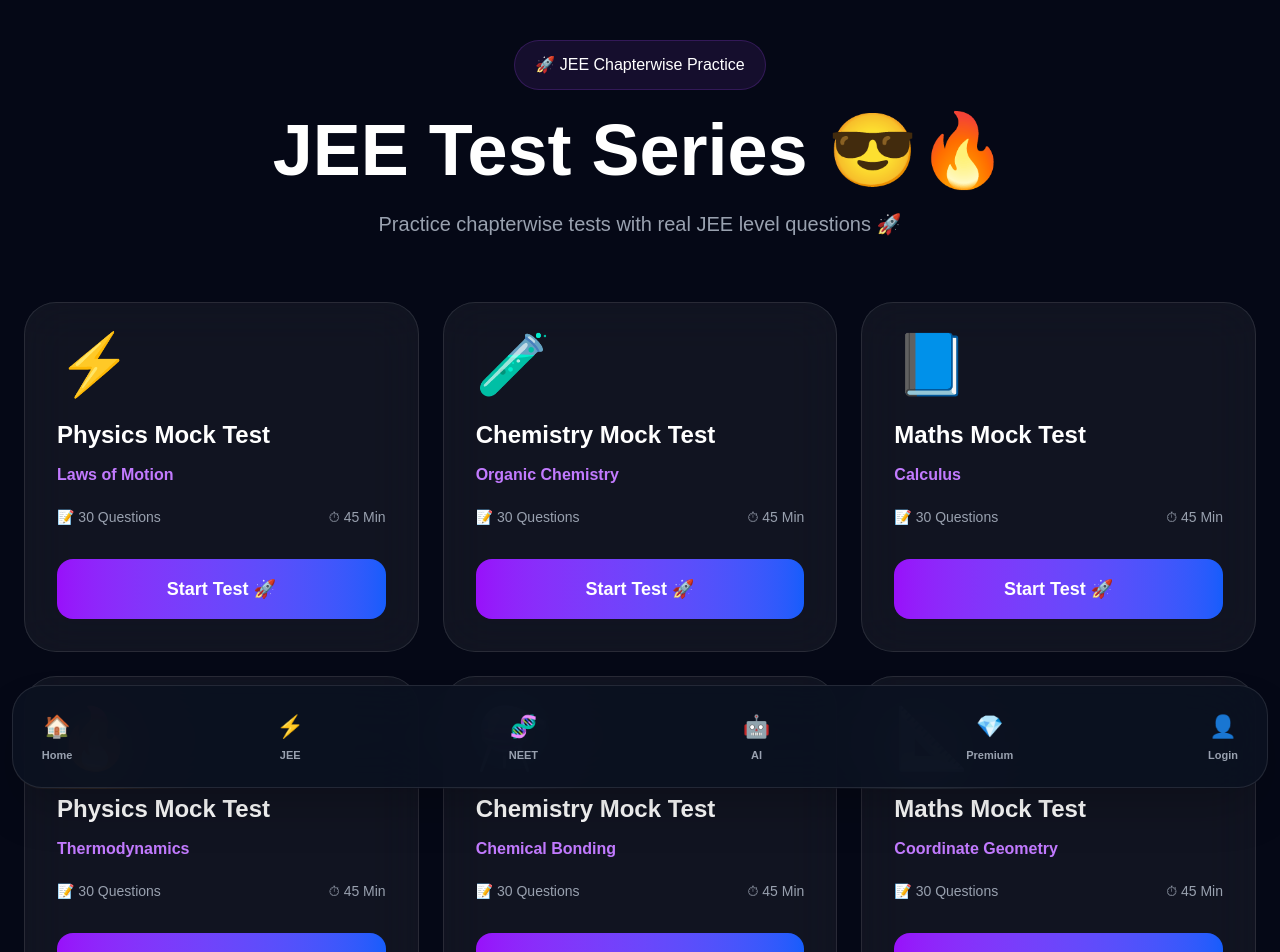
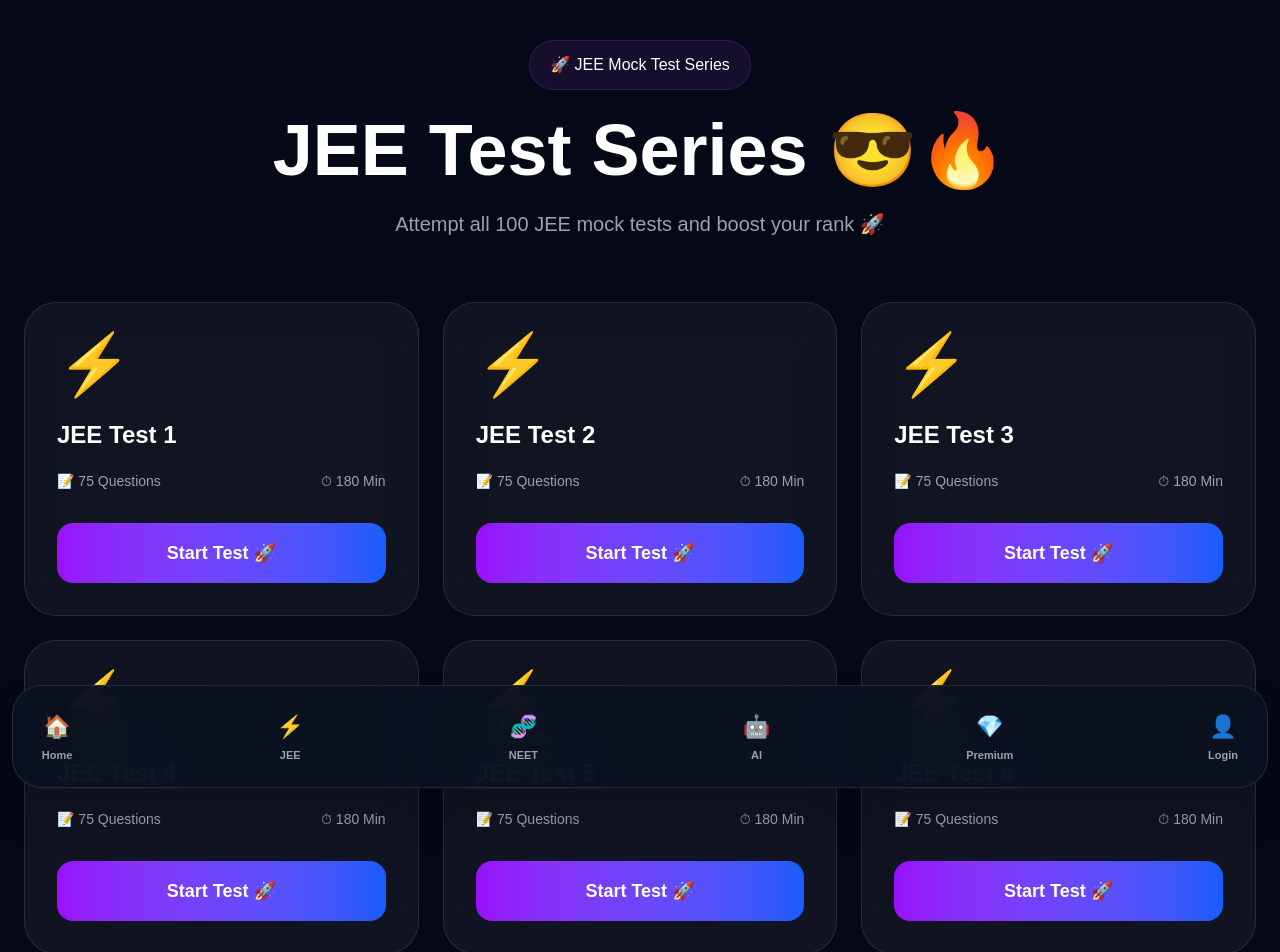
Before and after one commit to himanshu8785/exam-cracker, a Next.js app: page /jee-tests/test-series in a window 1280 px wide. Shown: the top 952 px of the page. Built offline with nearby package versions, Linux system fonts and the light colour scheme; no server answers.

Commit message:
auth system fixed

```diff
--- a/app/jee-tests/test-series/page.tsx
+++ b/app/jee-tests/test-series/page.tsx
@@ -4,57 +4,23 @@ import Link from "next/link";
 
 export default function JEETestSeriesPage(){
 
-  const tests = [
+  const tests = Array.from(
 
-    {
-      title:"Physics Mock Test",
-      chapter:"Laws of Motion",
-      questions:"30 Questions",
-      time:"45 Min",
+    {length:100},
+
+    (_,index)=>({
+
+      title:`JEE Test ${index+1}`,
+
+      questions:"75 Questions",
+
+      time:"180 Min",
+
       icon:"⚡"
-    },
 
-    {
-      title:"Chemistry Mock Test",
-      chapter:"Organic Chemistry",
-      questions:"30 Questions",
-      time:"45 Min",
-      icon:"🧪"
-    },
+    })
 
-    {
-      title:"Maths Mock Test",
-      chapter:"Calculus",
-      questions:"30 Questions",
-      time:"45 Min",
-      icon:"📘"
-    },
-
-    {
-      title:"Physics Mock Test",
-      chapter:"Thermodynamics",
-      questions:"30 Questions",
-      time:"45 Min",
-      icon:"🔥"
-    },
-
-    {
-      title:"Chemistry Mock Test",
-      chapter:"Chemical Bonding",
-      questions:"30 Questions",
-      time:"45 Min",
-      icon:"⚗️"
-    },
-
-    {
-      title:"Maths Mock Test",
-      chapter:"Coordinate Geometry",
-      questions:"30 Questions",
-      time:"45 Min",
-      icon:"📐"
-    }
-
-  ];
+  );
 
   return(
 
@@ -68,7 +34,7 @@ export default function JEETestSeriesPage(){
 
           <div className="inline-block px-5 py-3 rounded-full bg-purple-500/10 border border-purple-500/20 text-sm md:text-base mb-6">
 
-            🚀 JEE Chapterwise Practice
+            🚀 JEE Mock Test Series
 
           </div>
 
@@ -80,8 +46,8 @@ export default function JEETestSeriesPage(){
 
           <p className="text-gray-400 text-base md:text-xl max-w-2xl mx-auto">
 
-            Practice chapterwise tests
-            with real JEE level questions 🚀
+            Attempt all 100 JEE mock tests
+            and boost your rank 🚀
 
           </p>
 
@@ -108,17 +74,11 @@ export default function JEETestSeriesPage(){
 
                 </div>
 
-                <h2 className="text-2xl font-black mb-3">
+                <h2 className="text-2xl font-black mb-5">
 
                   {test.title}
 
                 </h2>
-
-                <p className="text-purple-400 font-bold mb-5">
-
-                  {test.chapter}
-
-                </p>
 
                 <div className="flex items-center justify-between text-gray-400 text-sm mb-8">
 
```
